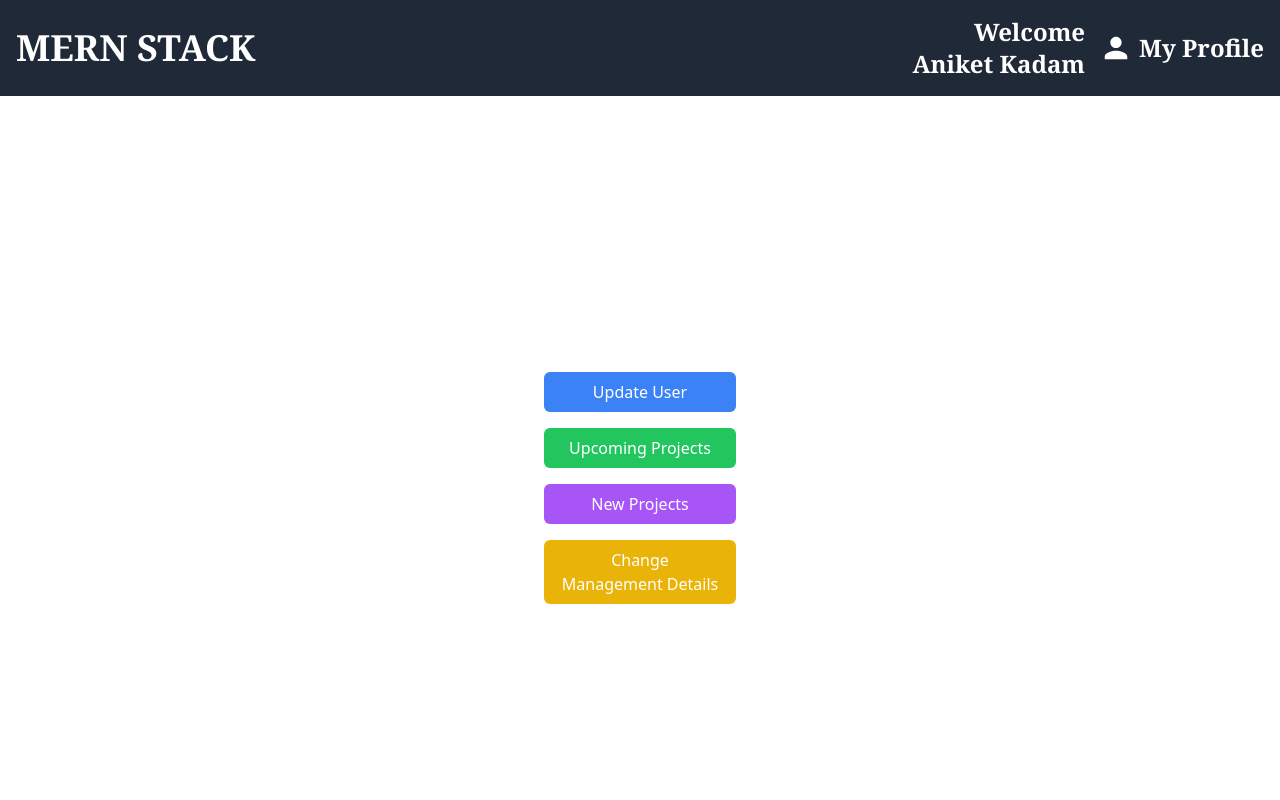
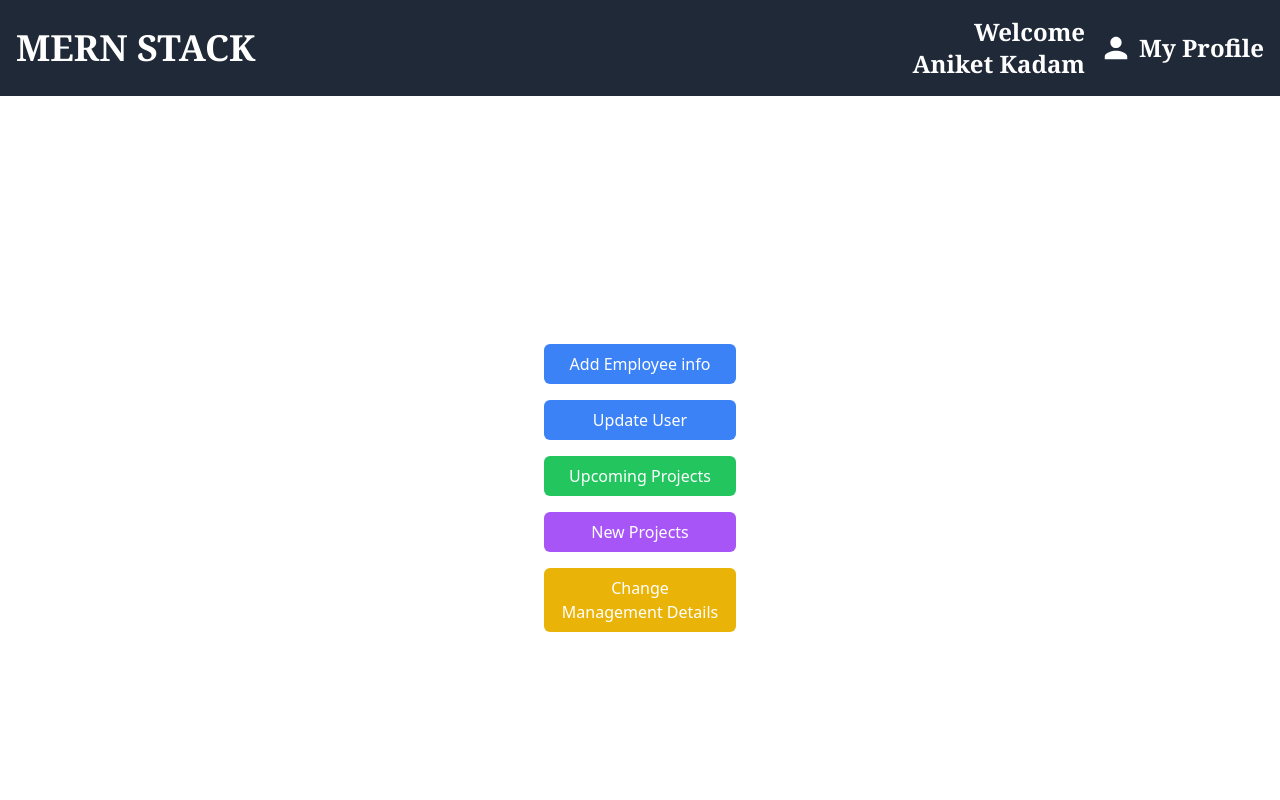
Before and after one commit to aniket2727/Employee-Portal, a React (Create React App) app in the folder client/: page /admin-portal in a window 1280 px wide. Shown: the top 800 px of the page. Built offline with nearby package versions, Linux system fonts and the light colour scheme.

Commit message:
add changes

```diff
--- a/client/src/AdminComponets/Adminhomecomponets.js
+++ b/client/src/AdminComponets/Adminhomecomponets.js
@@ -3,8 +3,11 @@ import HeaderComponets from '../Componets/header/HeaderComponets';
 const Adminhomecomponets = () => {
     return (
         <>
-        <HeaderComponets/>
+            <HeaderComponets />
             <div className="flex flex-col items-center justify-center h-screen">
+                <button className="bg-blue-500 hover:bg-blue-600 text-white px-4 py-2 rounded-md w-48 mb-4">
+                    Add Employee info
+                </button>
                 <button className="bg-blue-500 hover:bg-blue-600 text-white px-4 py-2 rounded-md w-48 mb-4">
                     Update User
                 </button>
```
Lines whose indentation alone changed are shown as unchanged.
